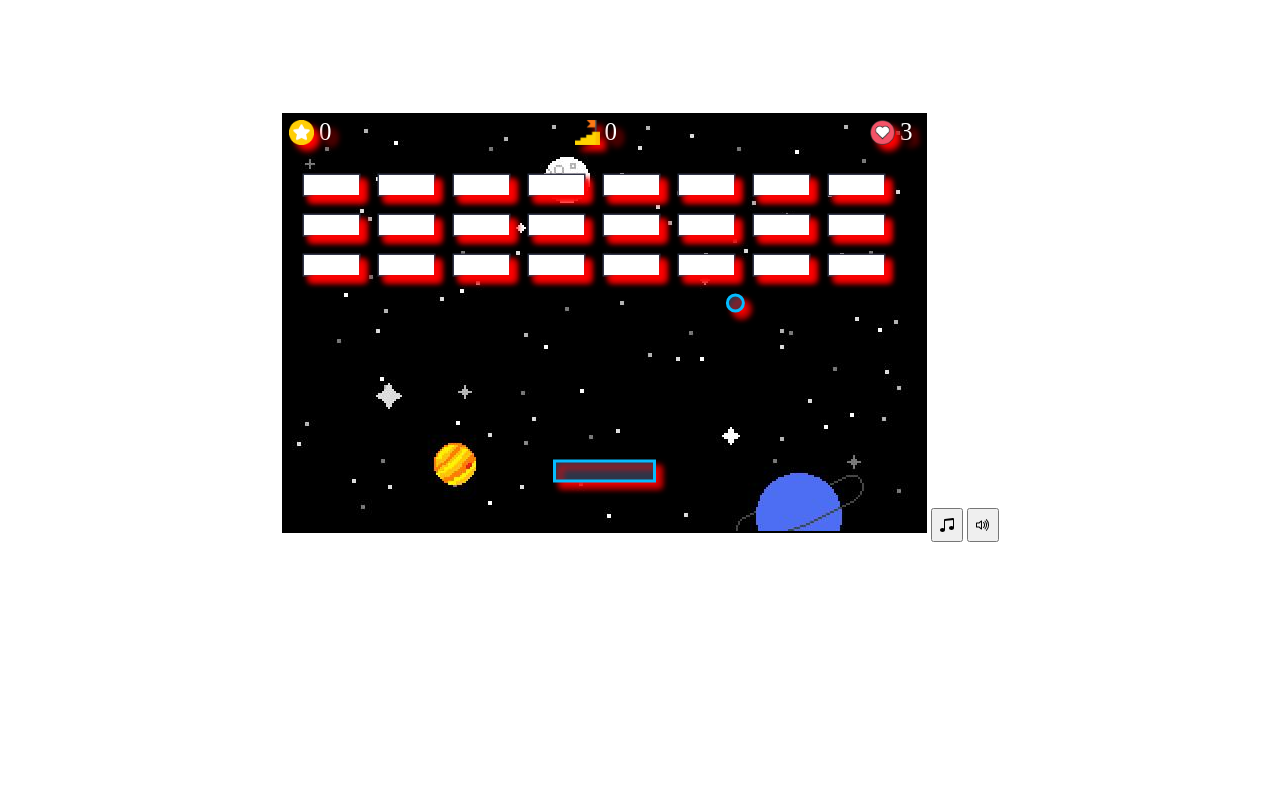
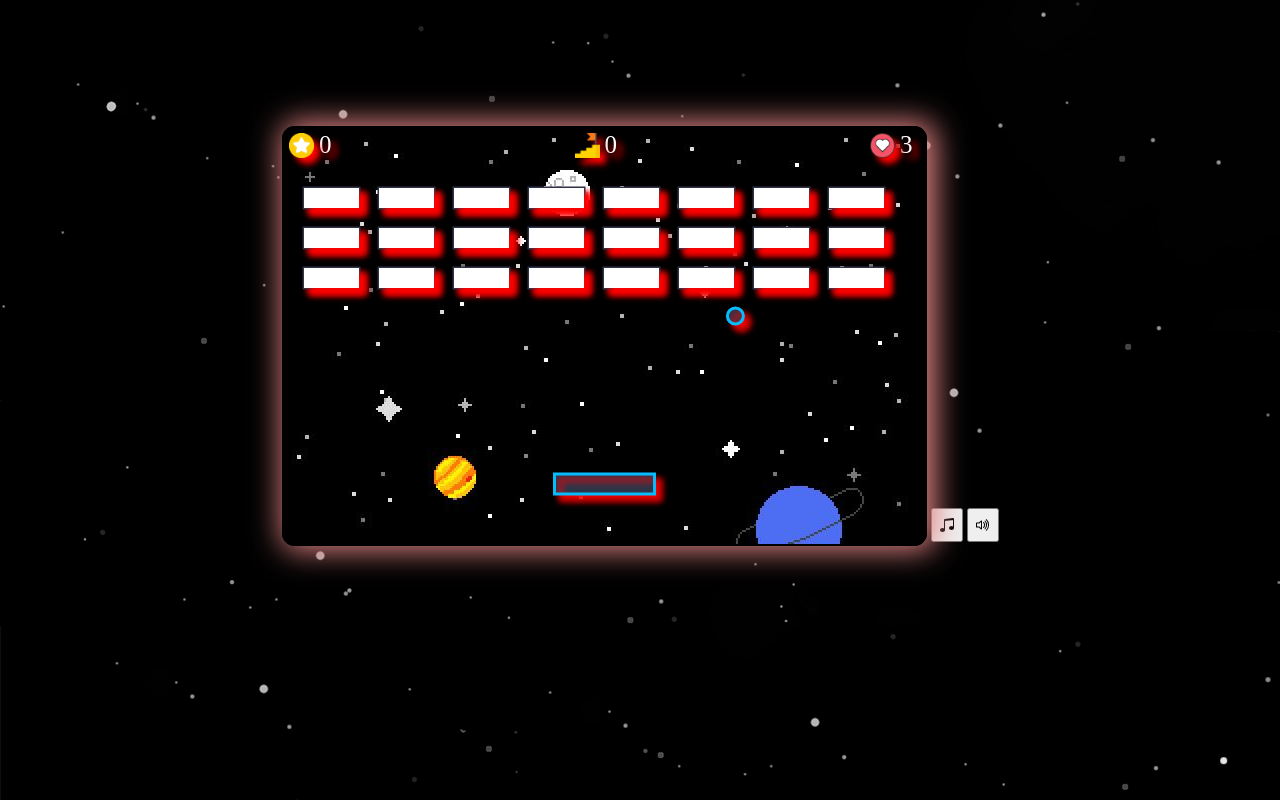
Before and after one commit to BassantAhmed43/Breakout-Game--ITI, a plain HTML site: page index.html in a window 1280 px wide. Drawn offline with Linux system fonts and the light colour scheme; animation ran at ten frames a second.

Commit message:
"edit of img src"

```diff
--- a/index.html
+++ b/index.html
@@ -6,10 +6,12 @@
     <title>2D Breakout Game</title>
     <meta name='viewport' content='width=device-width, initial-scale=1'>
     <script src='https://kit.fontawesome.com/a076d05399.js' crossorigin='anonymous'></script>
+    <link rel="stylesheet" href="style.css" />
 
 <style>
     body {
-  background-image: url('2.png');
+  background-image: url('img/2.png');
+
 }
 </style>
 
@@ -18,6 +20,7 @@
   <audio id="audio" src="sound/sound.wav" allow="autoplay" ></audio>
   <audio id="ball" src="sound/ball.wav" ></audio>
   <!--<center> -->
+
     <div style = "text-align:center; " >
         <canvas id="breakout" width="641" height="416"></canvas>
 
@@ -33,6 +36,7 @@
           <path d="M10.025 8a4.486 4.486 0 0 1-1.318 3.182L8 10.475A3.489 3.489 0 0 0 9.025 8c0-.966-.392-1.841-1.025-2.475l.707-.707A4.486 4.486 0 0 1 10.025 8zM7 4a.5.5 0 0 0-.812-.39L3.825 5.5H1.5A.5.5 0 0 0 1 6v4a.5.5 0 0 0 .5.5h2.325l2.363 1.89A.5.5 0 0 0 7 12V4zM4.312 6.39 6 5.04v5.92L4.312 9.61A.5.5 0 0 0 4 9.5H2v-3h2a.5.5 0 0 0 .312-.11z"/>
         </svg></button>
 
+
     </div>
   <!-- </center>-->
     <!--to link all script filles(images->background,heart,score)(->sound..etc)-->
```
